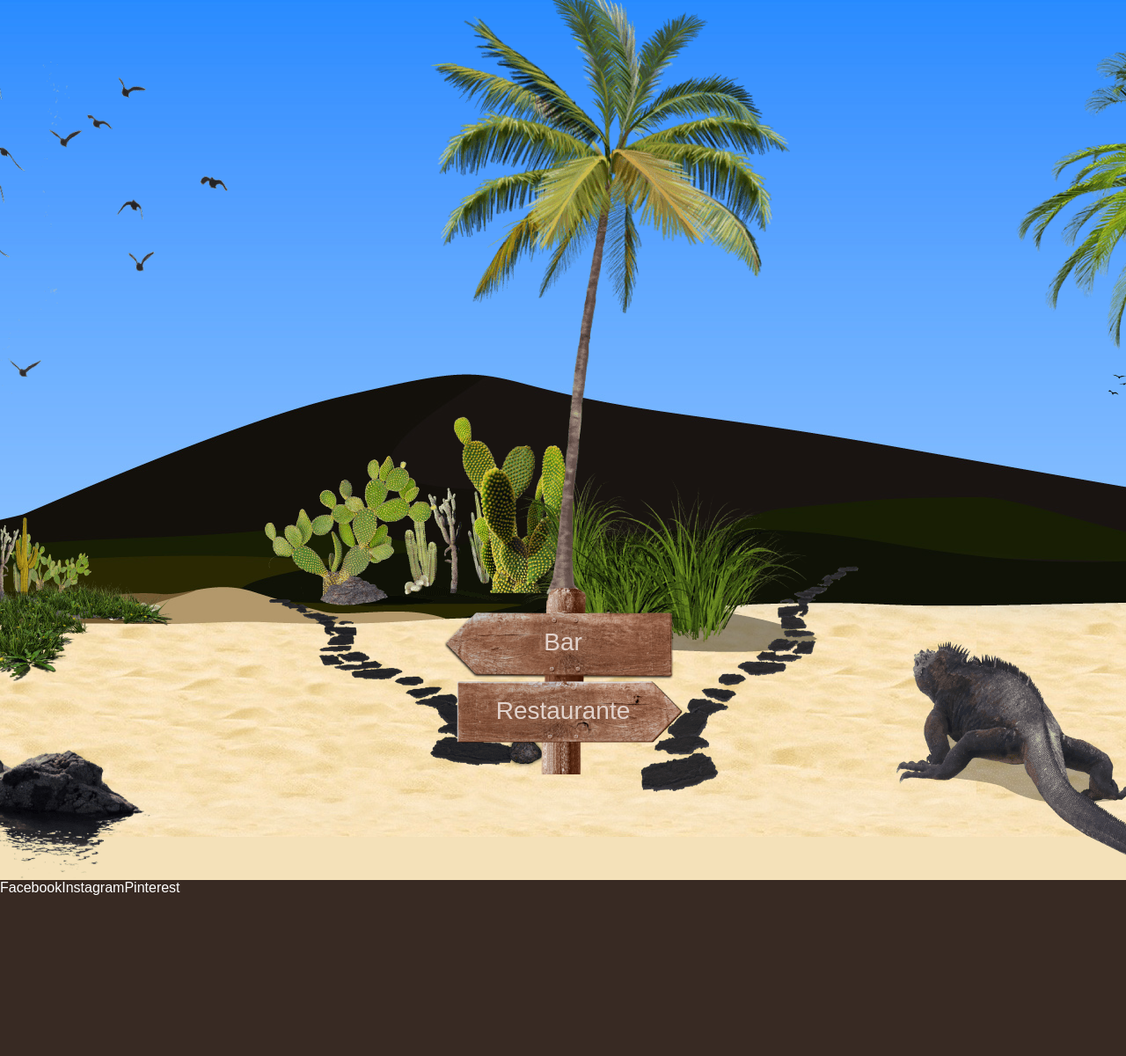
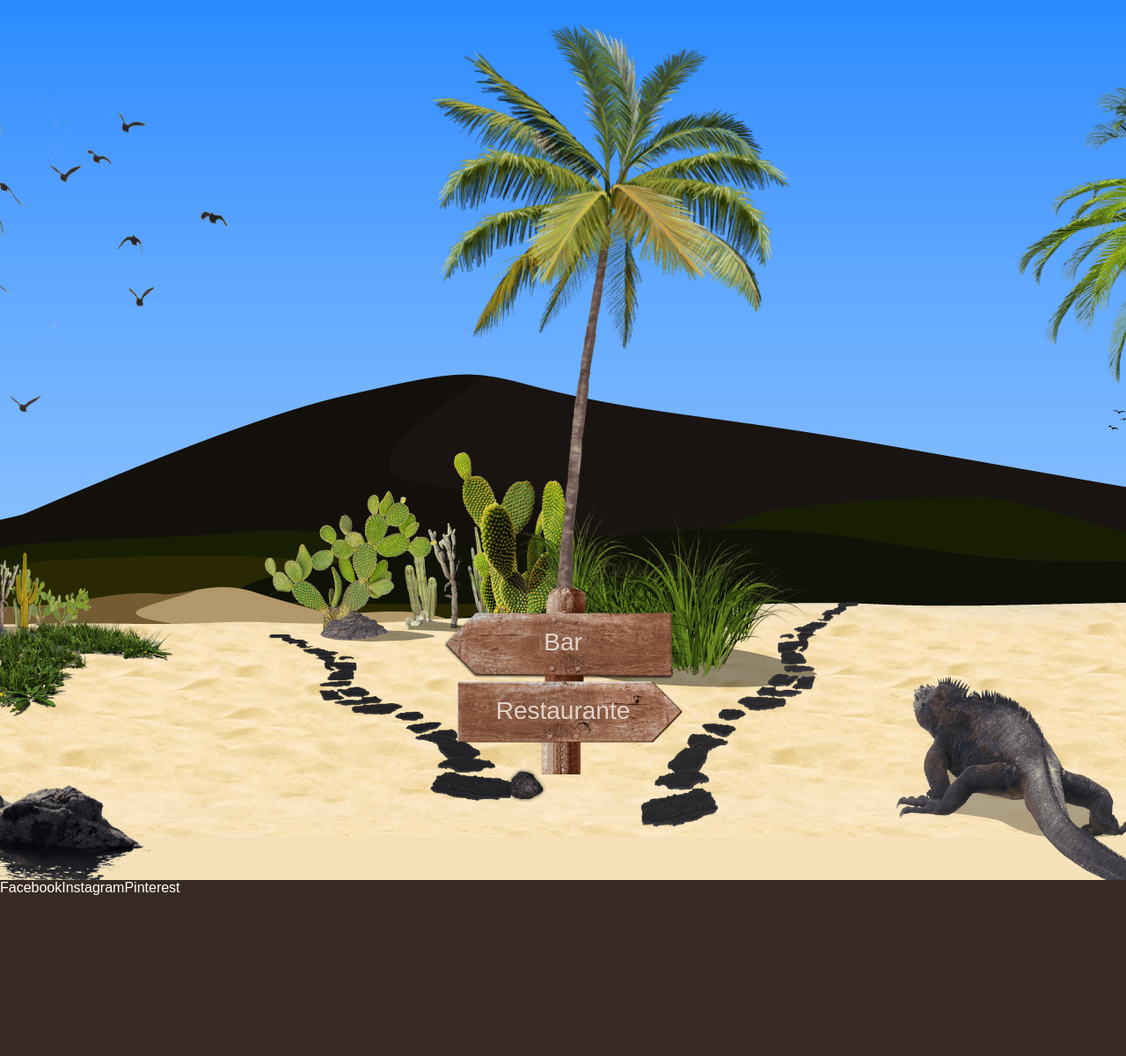
Before and after one commit to ukupama/ukupama.github.io, a PHP site: page / in a window 1280 px wide. Shown: the whole page at 88% size. Run offline with PHP 8.4, Linux system fonts and the light colour scheme.

Commit message:
Update fix

```diff
--- a/css/custom.css
+++ b/css/custom.css
@@ -26,7 +26,7 @@ body{
 	position: relative;
 	max-width: 100%;
 	height: 1000px;
-	background: url(../images/index/wildlife.png) center no-repeat;
+	background: url(../images/index/wildlife.png) center top no-repeat;
 }
 
 .bg-sign-way{
```
